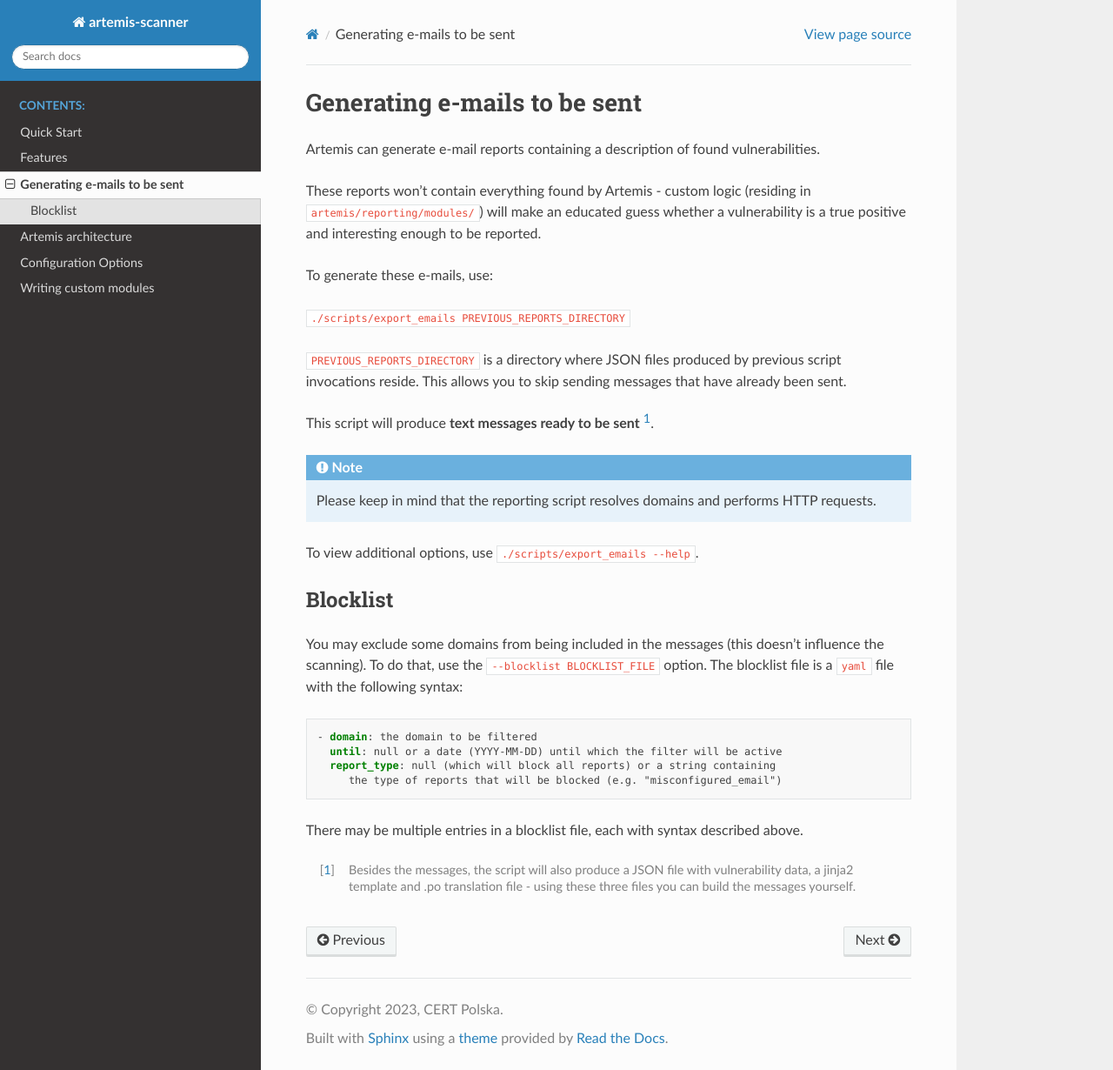
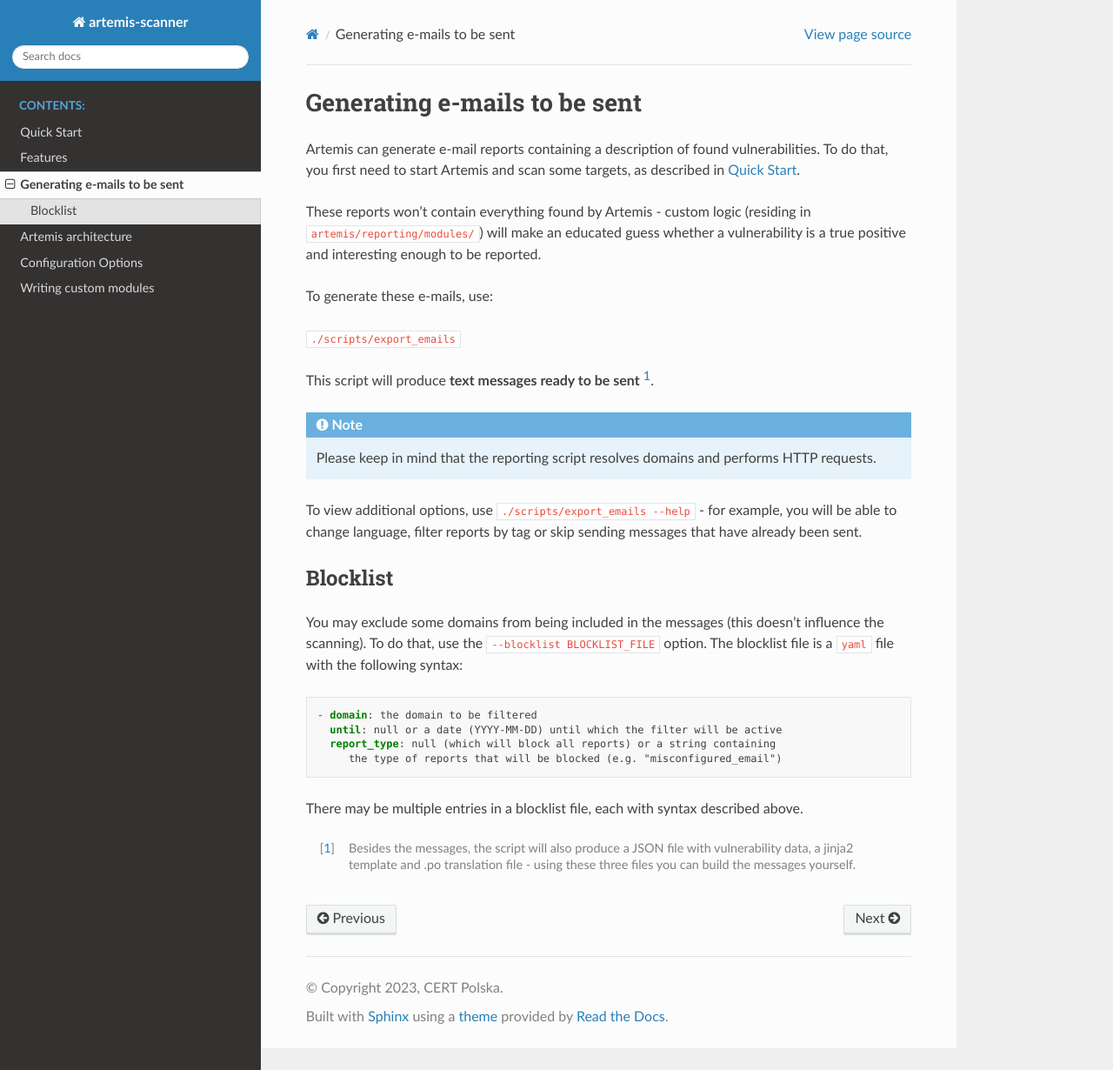
Before and after one commit to CERT-Polska/Artemis, a Sphinx documentation site: the page built from docs/generating-emails.rst, in a window 1280 px wide and 1230 px high. Shown: the whole window at 87% size. Built offline with Sphinx 7.4.7 and the Read the Docs theme 2.0.0, drawn with Linux system fonts in a browser that asks for light colours.

Commit message:
Better links and docs (#375)

```diff
--- a/docs/generating-emails.rst
+++ b/docs/generating-emails.rst
@@ -3,6 +3,7 @@
 Generating e-mails to be sent
 =============================
 Artemis can generate e-mail reports containing a description of found vulnerabilities.
+To do that, you first need to start Artemis and scan some targets, as described in :doc:`quick-start`.
 
 These reports won't contain everything found by Artemis - custom logic (residing in
 ``artemis/reporting/modules/``) will make an educated guess whether a vulnerability
@@ -10,17 +11,16 @@ is a true positive and interesting enough to be reported.
 
 To generate these e-mails, use:
 
-``./scripts/export_emails PREVIOUS_REPORTS_DIRECTORY``
-
-``PREVIOUS_REPORTS_DIRECTORY`` is a directory where JSON files produced by previous script invocations
-reside. This allows you to skip sending messages that have already been sent.
+``./scripts/export_emails``
 
 This script will produce **text messages ready to be sent** [1]_.
 
 .. note ::
    Please keep in mind that the reporting script resolves domains and performs HTTP requests.
 
-To view additional options, use ``./scripts/export_emails --help``.
+To view additional options, use ``./scripts/export_emails --help`` - for example, you will be able to change
+language, filter reports by tag or skip sending messages that have already been sent.
+
 
 Blocklist
 ^^^^^^^^^
```
Also changed, not shown: README.md (+2 -2 lines), 1 other file.
